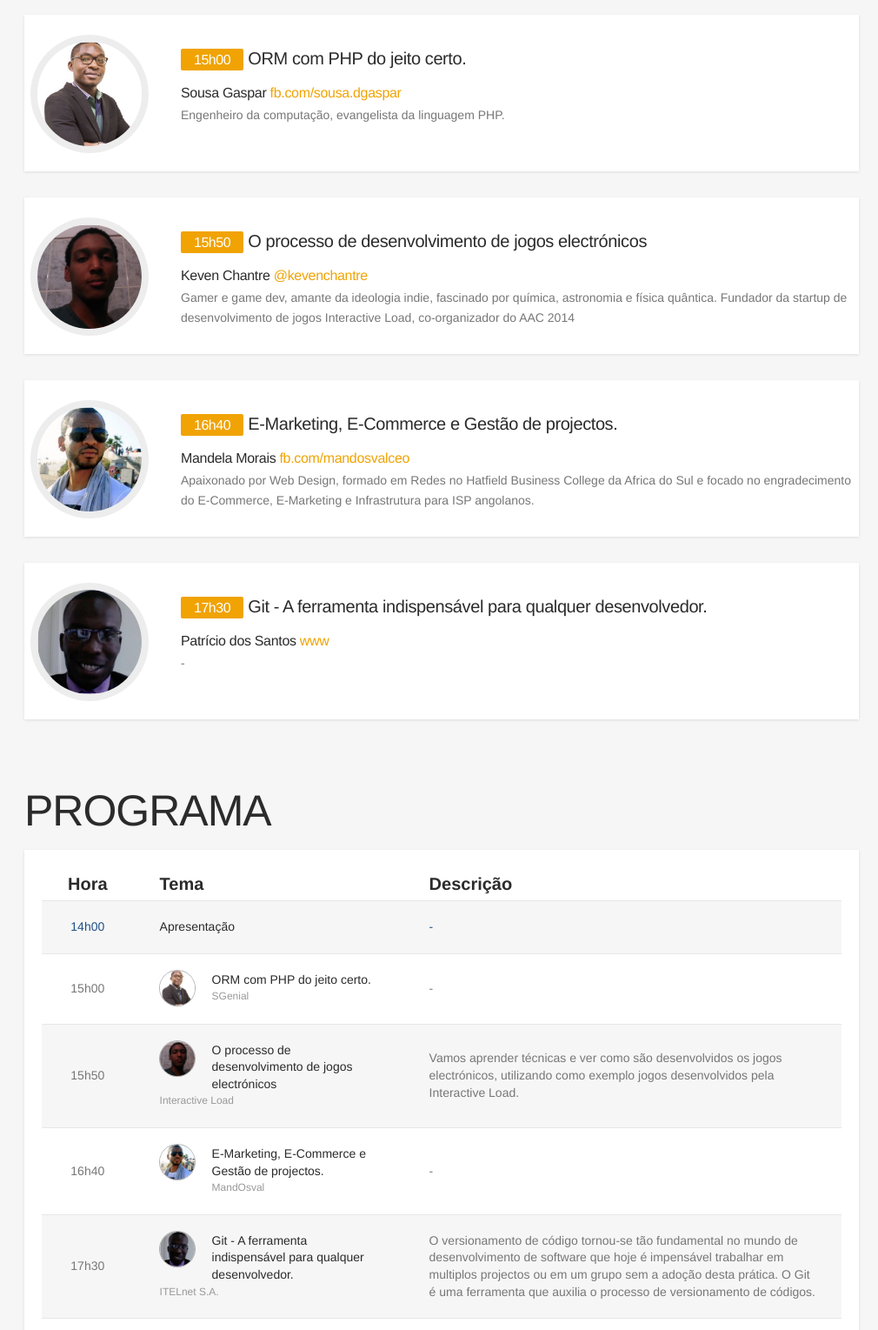
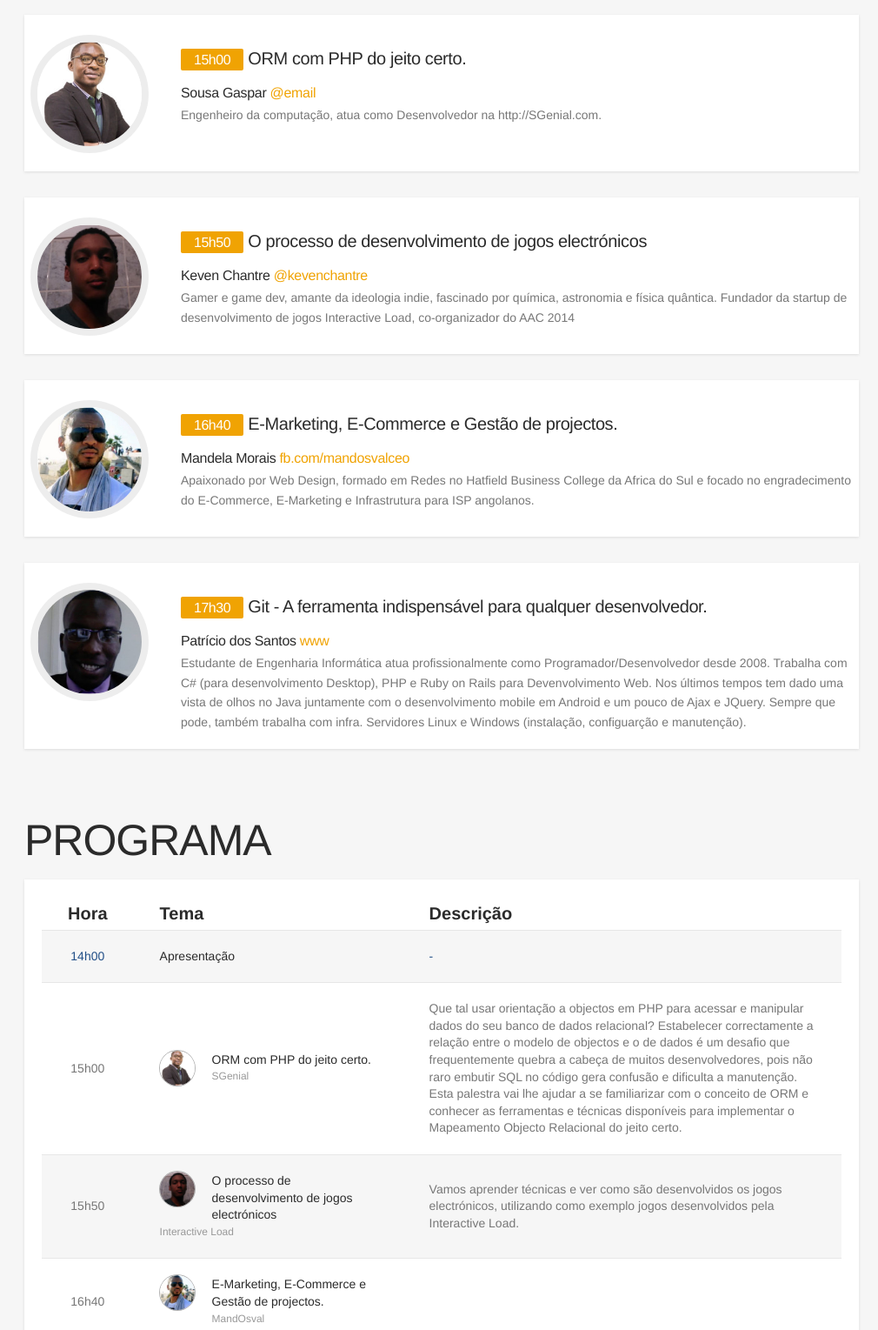
Before and after one commit to meetus/meetus.github.io, a plain HTML site: page index.html in a window 1280 px wide. Shown: the part 1524-3053 px from the top of the page at 87% size, without its empty margins (132-1142 px from the left). Drawn offline with nearby package versions, Linux system fonts and the light colour scheme; some packages are replaced by stand-ins of ours.

Commit message:
SOusa desc

```diff
--- a/docpad.js
+++ b/docpad.js
@@ -111,7 +111,7 @@ module.exports = {
         },
         presentation: {
           title: "E-Marketing, E-Commerce e Gestão de projectos.",
-          description: "-",
+          description: "",
           time: "16h40"
         }
       },
--- a/index.html
+++ b/index.html
@@ -149,8 +149,8 @@ este é o evento que você sempre esperou em Angola!</p>
           <span> ORM com PHP do jeito certo.</span>
       </h3>
 
-      <h3 class="speakers-name">Sousa Gaspar <a href="https://www.facebook.com/sousa.dgaspar" title="fb.com/sousa.dgaspar">fb.com/sousa.dgaspar</a></h3>
-      <p class="speakers-bio">Engenheiro da computação, evangelista da linguagem PHP.</p>
+      <h3 class="speakers-name">Sousa Gaspar <a href="mailto:sousa.gaspar@sgenial.com" title="@email">@email</a></h3>
+      <p class="speakers-bio">Engenheiro da computação, atua como Desenvolvedor na http://SGenial.com.</p>
     </li>
 
 
@@ -210,7 +210,7 @@ este é o evento que você sempre esperou em Angola!</p>
       </h3>
 
       <h3 class="speakers-name">Patrício dos Santos <a href="http://www.patriciodossantos.net/" title="www">www</a></h3>
-      <p class="speakers-bio">-</p>
+      <p class="speakers-bio">Estudante de Engenharia Informática atua profissionalmente como Programador/Desenvolvedor desde 2008. Trabalha com C# (para desenvolvimento Desktop), PHP e Ruby on Rails para Devenvolvimento Web. Nos últimos tempos tem dado uma vista de olhos no Java juntamente com o desenvolvimento mobile em Android e um pouco de Ajax e JQuery. Sempre que pode, também trabalha com infra. Servidores Linux e Windows (instalação, configuarção e manutenção).</p>
     </li>
 
 
@@ -257,7 +257,7 @@ tempor incididunt ut labore et dolore magna aliqua. Ut enim ad minim veniam.</p>
             ORM com PHP do jeito certo.
               <span class="speakers-company">SGenial</span>
             </td>
-            <td class="schedule-description">-</td>
+            <td class="schedule-description">Que tal usar orientação a objectos em PHP para acessar e manipular dados do seu banco de dados relacional? Estabelecer correctamente a relação entre o modelo de objectos e o de dados é um desafio que frequentemente quebra a cabeça de muitos desenvolvedores, pois não raro embutir SQL no código gera confusão e dificulta a manutenção. Esta palestra vai lhe ajudar a se familiarizar com o conceito de ORM e conhecer as ferramentas e técnicas disponíveis para implementar o Mapeamento Objecto Relacional do jeito certo.</td>
           </tr>
 
 
@@ -289,7 +289,7 @@ tempor incididunt ut labore et dolore magna aliqua. Ut enim ad minim veniam.</p>
             E-Marketing, E-Commerce e Gestão de projectos.
               <span class="speakers-company">MandOsval</span>
             </td>
-            <td class="schedule-description">-</td>
+            <td class="schedule-description"></td>
           </tr>
 
 
```
Also changed, not shown: README-pt.md (deleted), README.md.
